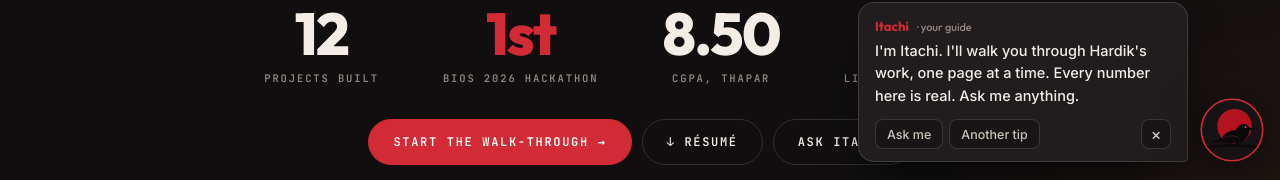
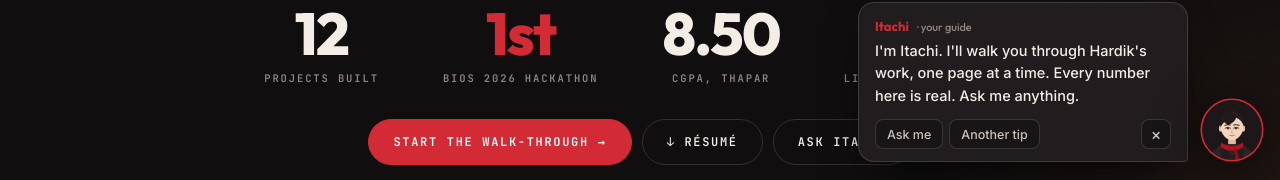
Before and after one commit to pajiala99/pajiala99.github.io, a plain HTML site: page index.html in a window 1280 px wide. Shown: the part 620-800 px from the top of the page. Drawn offline with Linux system fonts and the light colour scheme; a web font is replaced by a local one.

Commit message:
Guide avatar: an original illustrated portrait
Replaces the crow emblem with a small illustrated portrait in the style the
site's old guide avatar used: an original character drawn for this site
(short dark hair with a side-swept fringe, brown eyes, a crimson scarf and a
charcoal jacket). Drawn from scratch in SVG; no artwork from any series.

Co-Authored-By: Claude Opus 5.5 <noreply@anthropic.com>
Claude-Session: https://claude.ai/code/session_013ecDVfjdhtETEqsPNRGi7N

```diff
--- a/index.html
+++ b/index.html
@@ -1194,15 +1194,30 @@ function typeInto(el, text, done) {
 }
 function hexToRgb(h) { const n = parseInt(h.slice(1), 16); return `${n >> 16 & 255},${n >> 8 & 255},${n & 255}`; }
 function avatarSVG(uid) {
-  // An original emblem, not a drawing of the character: a crow perched against a red moon.
+  // An original guide character drawn for this site (not a character from any series):
+  // short dark hair with a side-swept fringe, brown eyes, a crimson scarf and a charcoal jacket.
   return `<svg viewBox="0 0 100 100" aria-hidden="true"><defs><clipPath id="${uid}"><circle cx="50" cy="50" r="48"/></clipPath></defs>
-  <g clip-path="url(#${uid})"><rect width="100" height="100" fill="#171214"/>
-  <circle cx="54" cy="44" r="27" fill="#b3121e"/>
-  <path d="M8 77 Q50 71 92 77" stroke="#0b0809" stroke-width="3.2" fill="none" stroke-linecap="round"/>
-  <path d="M15 70 L34 63 C38 55 47 50 56 50 C59 43 65 39 71 41 C74 42 76 44 77 46 L86 48 L77 51 C77 58 72 66 63 70 L60 70 L57 74 L55 74 L56 70 C46 71 38 70 31 68 Z" fill="#0b0809"/>
-  <path d="M35 63 C44 58 53 58 61 62" stroke="#3a2d30" stroke-width="1.2" fill="none" stroke-linecap="round"/>
-  <path d="M60 70 L58 75.5 M63 70 L62 75.5" stroke="#0b0809" stroke-width="1.6" stroke-linecap="round"/>
-  <circle cx="71" cy="45.5" r="1.5" fill="#ff5a64"/></g>
+  <g clip-path="url(#${uid})"><rect width="100" height="100" fill="#1d1719"/>
+  <path d="M14 100 C16 81 30 72 50 72 C70 72 84 81 86 100 Z" fill="#2c2528"/>
+  <path d="M37 75 L50 91 L45 100 L34 100 L32 81 Z" fill="#221c1e"/>
+  <path d="M63 75 L50 91 L55 100 L66 100 L68 81 Z" fill="#221c1e"/>
+  <rect x="44" y="57" width="12" height="15" fill="#e1bc9f"/>
+  <path d="M33 70 Q50 81 67 70 L68 77 Q50 88 32 77 Z" fill="#b3121e"/>
+  <path d="M57 78 L62 96 L55.5 97.5 L53.5 81 Z" fill="#8f0e18"/>
+  <ellipse cx="32.6" cy="47.5" rx="3" ry="5" fill="#ebc7ab"/>
+  <ellipse cx="67.4" cy="47.5" rx="3" ry="5" fill="#ebc7ab"/>
+  <ellipse cx="50" cy="45" rx="17.5" ry="20.5" fill="#f2d5bb"/>
+  <path d="M32 46 C30 29 38 20.5 51 20.5 C63.5 20.5 70.5 29 69 45 C66.5 37.5 62 33 56.5 31 C52 36.5 44.5 38.5 38 37.5 C35.5 40 33.5 43 32 46 Z" fill="#231a1c"/>
+  <path d="M37.5 37.5 C45 36.5 52 33 57.5 27.5 C56 35.5 50.5 40.5 43.5 42.5 Z" fill="#231a1c"/>
+  <path d="M51 22 C56 24 60 27 62 31" stroke="#3b2c2f" stroke-width="1.2" fill="none" stroke-linecap="round"/>
+  <path d="M39.5 47.4 Q43.5 45 47.5 47.4 Q43.5 49.4 39.5 47.4 Z" fill="#fff"/>
+  <path d="M52.5 47.4 Q56.5 45 60.5 47.4 Q56.5 49.4 52.5 47.4 Z" fill="#fff"/>
+  <circle cx="43.6" cy="47.2" r="1.9" fill="#5a3320"/><circle cx="56.4" cy="47.2" r="1.9" fill="#5a3320"/>
+  <circle cx="44.2" cy="46.6" r=".55" fill="#fff"/><circle cx="57" cy="46.6" r=".55" fill="#fff"/>
+  <path d="M39.3 47 Q43.5 44.3 47.7 47 M52.3 47 Q56.5 44.3 60.7 47" stroke="#231a1c" stroke-width="1.2" fill="none" stroke-linecap="round"/>
+  <path d="M38.8 42.6 Q43 41 47.4 42.2 M52.6 42.2 Q57 41 61.2 42.6" stroke="#231a1c" stroke-width="1.5" fill="none" stroke-linecap="round"/>
+  <path d="M50 50 L49 54.3 L51.2 54.6" stroke="#c9967c" stroke-width="1" fill="none" stroke-linecap="round" stroke-linejoin="round"/>
+  <path d="M46.5 58.2 Q50 60.2 53.5 58.2" stroke="#a8705c" stroke-width="1.3" fill="none" stroke-linecap="round"/></g>
   <circle cx="50" cy="50" r="48" fill="none" stroke="var(--accent)" stroke-width="2.5"/></svg>`;
 }
 
```
